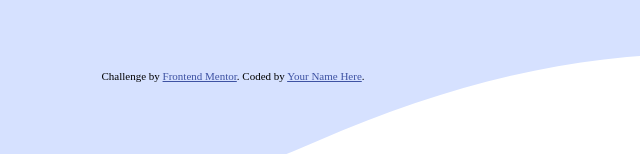
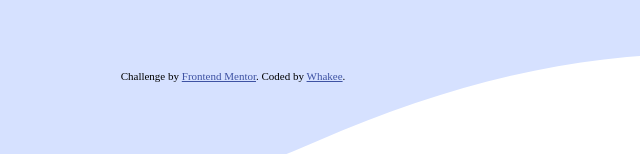
Before and after one commit to Uwakmfon-Ekong/order-summary, a plain HTML site: page index.html in a window 1280 px wide. Shown: the part 646-800 px from the top of the page, 407-1047 px from the left. Drawn offline with Linux system fonts and the light colour scheme; files whose address does not match are found by name.

Commit message:
Update index.html

```diff
--- a/index.html
+++ b/index.html
@@ -41,7 +41,7 @@
   </div>
   <div class="attribution">
     Challenge by <a href="https://www.frontendmentor.io?ref=challenge" target="_blank">Frontend Mentor</a>.
-    Coded by <a href="#">Your Name Here</a>.
+    Coded by <a href="https://www.frontendmentor.io/profile/Uwakmfon-Ekong">Whakee</a>.
   </div>
 </body>
 </html>
```
